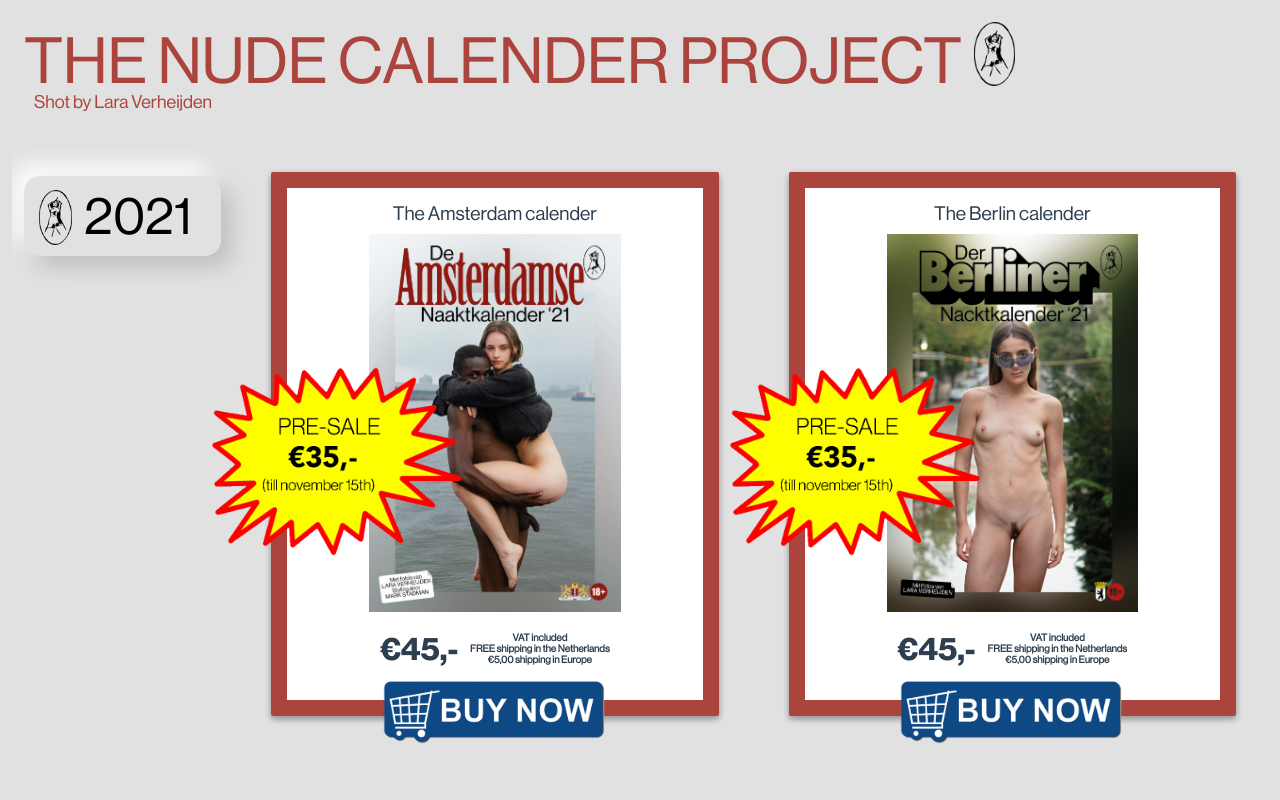
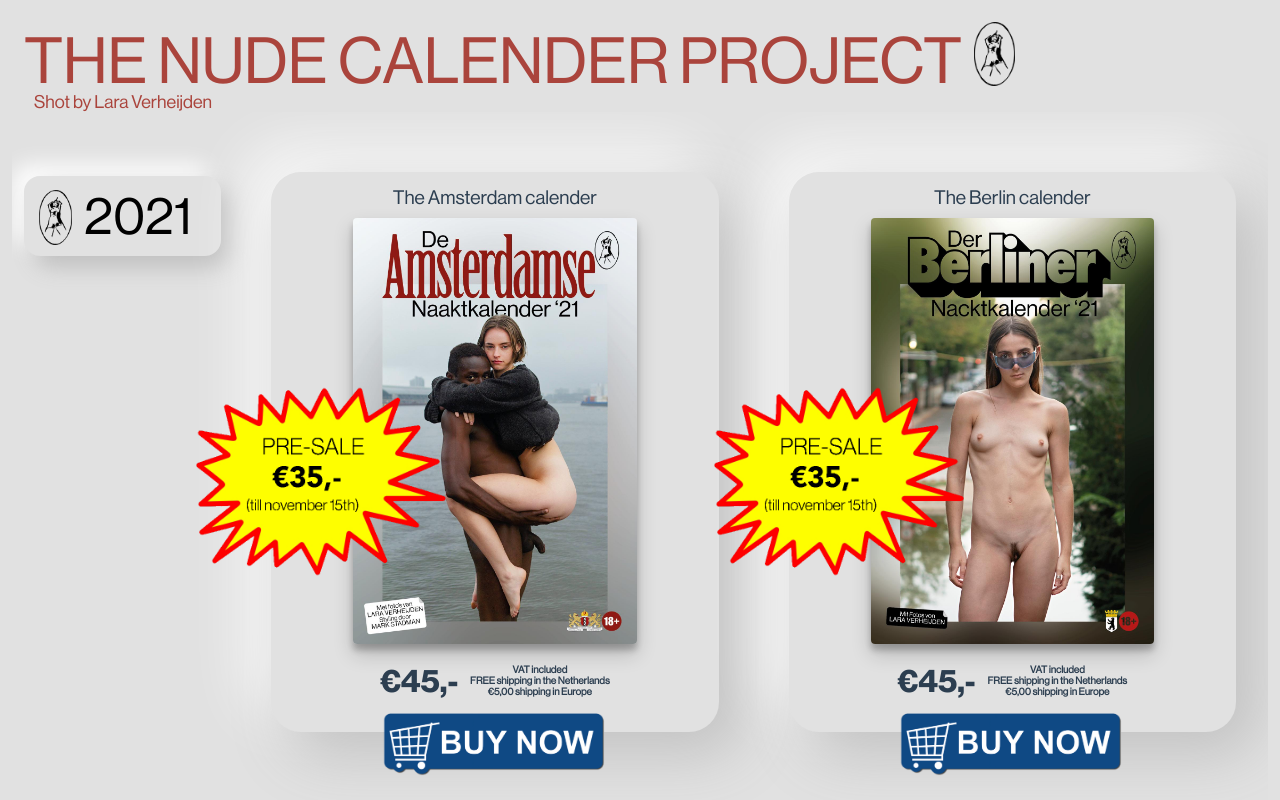
Before and after one commit to YketD/thecalendarproject, a Vue app: page / in a window 1280 px wide. Shown: the top 800 px of the page. Built offline with nearby package versions, Linux system fonts and the light colour scheme.

Commit message:
neumorph

```diff
--- a/src/components/ProductCard.vue
+++ b/src/components/ProductCard.vue
@@ -78,15 +78,15 @@
         transition      : all .2s ease-in-out;
         cursor          : pointer;
         position        : relative;
-        background      : white;
-        border          : 16px solid #aa443c;
         text-align      : center;
-        border-radius   : 2px;
         display         : flex;
         flex-direction  : column;
         justify-content : center;
         align-items     : center;
-        box-shadow      : 0 3px 6px rgba(0, 0, 0, 0.16), 0 3px 6px rgba(0, 0, 0, 0.23);
+        border-radius: 30px;
+        background: #e1e1e1;
+        box-shadow:  20px 20px 60px #bfbfbf,
+        -20px -20px 60px #ffffff;
 
         @media (min-width : 932px) {
             &:hover {
@@ -131,6 +131,8 @@
                 max-width  : 100%;
                 box-sizing : border-box;
                 max-height : 600px;
+                border-radius: 4px;
+                box-shadow: 0 10px 20px rgba(0,0,0,0.19), 0 6px 6px rgba(0,0,0,0.23);
             }
 
             &.lesspadding {
```
